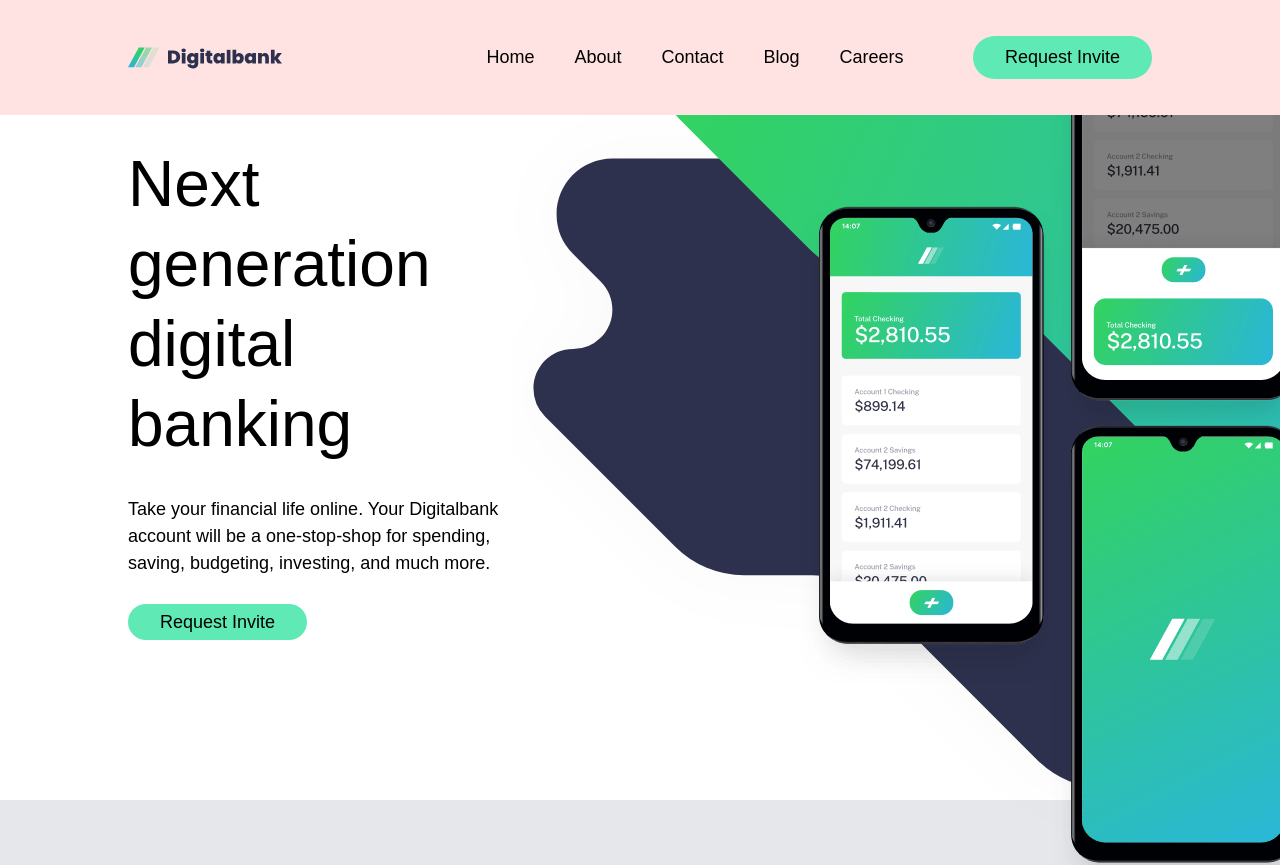
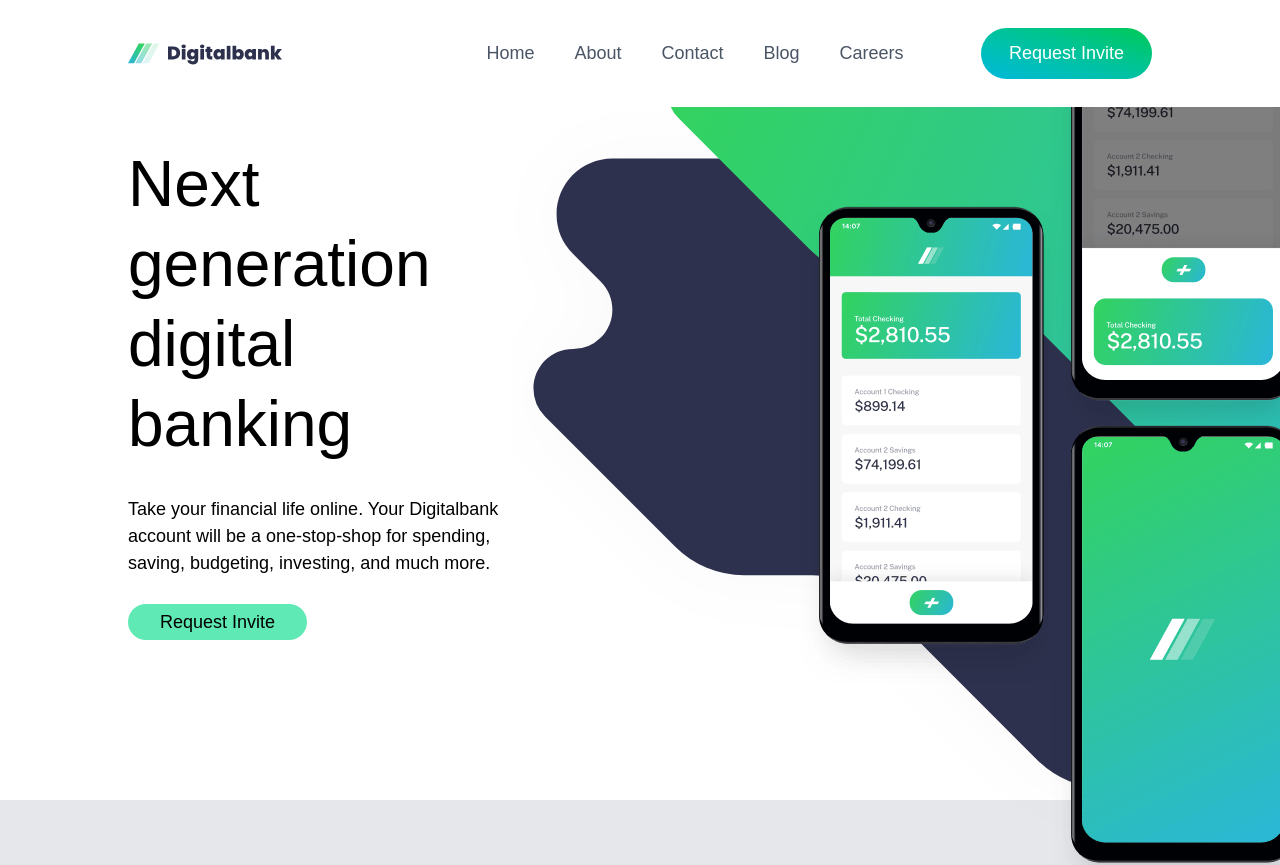
Before and after one commit to MauriceMumbere/Digitalbank-landing-page-master, a Nuxt app: page / in a window 1280 px wide. Shown: the top 865 px of the page. Built offline with nearby package versions, Linux system fonts and the light colour scheme.

Commit message:
refactor: add hover effect to footer links

```diff
--- a/app/components/Header.vue
+++ b/app/components/Header.vue
@@ -1,36 +1,98 @@
 <script setup lang="ts">
-import { ref } from "vue";
+import {ref} from "vue";
 
 const open = ref(false);
 </script>
 
 <template>
-  <header class="absolute top-0 left-0 right-0 z-20 bg-red-100 px-8 py-6 md:px-32 md:py-9">
+  <header class="absolute top-0 left-0 right-0 z-20 bg-white px-8 py-6 md:px-32 md:py-7">
 
     <div class="flex justify-between items-center">
-      <img src="/images/logo-dark.svg" alt="Logo" />
+      <img src="/images/logo-dark.svg" alt="Logo"/>
 
       <nav class="hidden md:flex justify-between items-center w-[65%]">
         <ul class="flex space-x-10">
-          <li><a href="#">Home</a></li>
-          <li><a href="#">About</a></li>
-          <li><a href="#">Contact</a></li>
-          <li><a href="#">Blog</a></li>
-          <li><a href="#">Careers</a></li>
+          <li>
+            <a href="#"
+               class="relative pb-1
+            before:content-[''] before:absolute
+            before:left-0 before:top-[60px]
+            before:w-0 before:h-[3px]
+            before:bg-green-500 before:transition-all before:duration-300
+            hover:before:w-full text-gray-600">
+              Home
+            </a>
+          </li>
+
+          <li>
+            <a href="#"
+               class="relative pb-1
+            before:content-[''] before:absolute
+            before:left-0 before:top-[60px]
+            before:w-0 before:h-[3px]
+            before:bg-green-500 before:transition-all before:duration-300
+            hover:before:w-full text-gray-600">
+              About
+            </a>
+          </li>
+
+          <li>
+            <a href="#"
+               class="relative pb-1
+            before:content-[''] before:absolute
+            before:left-0 before:top-[60px]
+            before:w-0 before:h-[3px]
+            before:bg-green-500 before:transition-all before:duration-300
+            hover:before:w-full text-gray-600">
+              Contact
+            </a>
+          </li>
+
+          <li>
+            <a href="#"
+               class="relative pb-1
+            before:content-[''] before:absolute
+            before:left-0 before:top-[60px]
+            before:w-0 before:h-[3px]
+            before:bg-green-500 before:transition-all before:duration-300
+            hover:before:w-full text-gray-600">
+              Blog
+            </a>
+          </li>
+
+          <li>
+            <a href="#"
+               class="relative pb-1
+            before:content-[''] before:absolute
+            before:left-0 before:top-[60px]
+            before:w-0 before:h-[3px]
+            before:bg-green-500 before:transition-all before:duration-300
+            hover:before:w-full text-gray-600">
+              Careers
+            </a>
+          </li>
+
         </ul>
-        <a href="#" class="bg-emerald-300 py-2 px-8 rounded-4xl">Request Invite</a>
+        <a href="#"
+           class="relative overflow-hidden
+          bg-linear-to-bl from-green-500 to-cyan-500
+          py-3 px-7 rounded-4xl inline-block
+          before:content-[''] before:absolute before:inset-0
+          before:bg-transparent
+          before:transition-all before:duration-200
+          hover:before:bg-gray-50/40 text-white">
+          Request Invite
+        </a>
       </nav>
-
       <button class="md:hidden" @click="open = !open">
-        <img v-if="!open" src="/images/icon-hamburger.svg" alt="Menu" />
-        <img v-else src="/images/icon-close.svg" alt="Close" />
+        <img v-if="!open" src="/images/icon-hamburger.svg" alt="Menu"/>
+        <img v-else src="/images/icon-close.svg" alt="Close"/>
       </button>
     </div>
 
     <div
-        x-show="open"
-        :class="open ? 'max-h-96 opacity-100 scale-y-100' : 'max-h-0 opacity-0 scale-y-0'"
-        class="md:hidden overflow-hidden transition-all duration-300 origin-top bg-white rounded-lg shadow-lg mt-4 p-6"
+        v-if="open"
+        class="md:hidden bg-white rounded-lg shadow-lg mt-4 p-10"
     >
       <ul class="flex flex-col space-y-6 text-center">
         <li><a href="#">Home</a></li>
@@ -41,9 +103,8 @@ const open = ref(false);
       </ul>
 
       <div class="text-center mt-6">
-        <a href="#" class="bg-emerald-300 py-2 px-8 rounded-4xl inline-block">
-          Request Invite
-        </a>
+        <a href="#" class="bg-linear-to-bl from-green-500 to-cyan-500 py-3 px-7 rounded-4xl inline-block text-white">Request
+          Invite</a>
       </div>
     </div>
 
```
